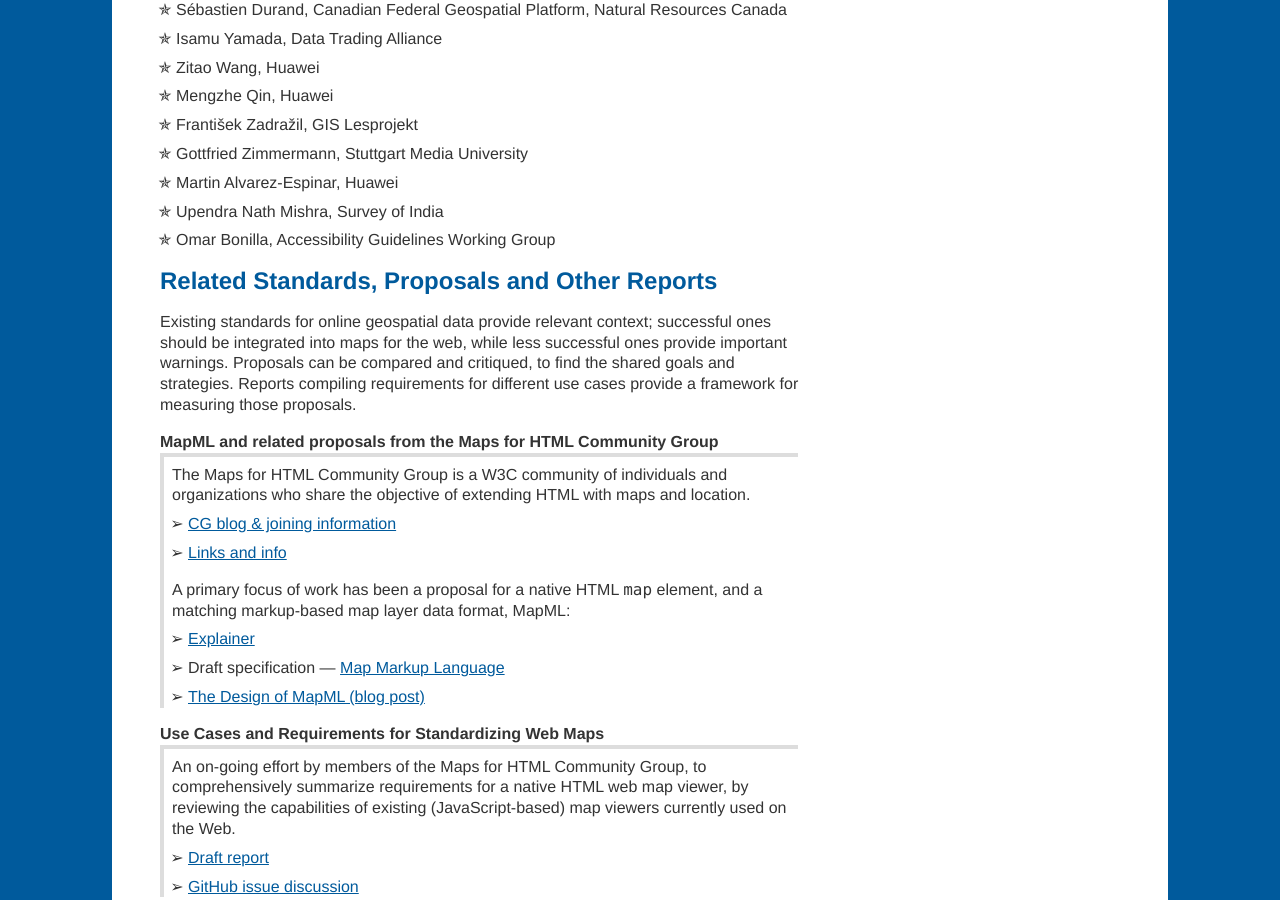
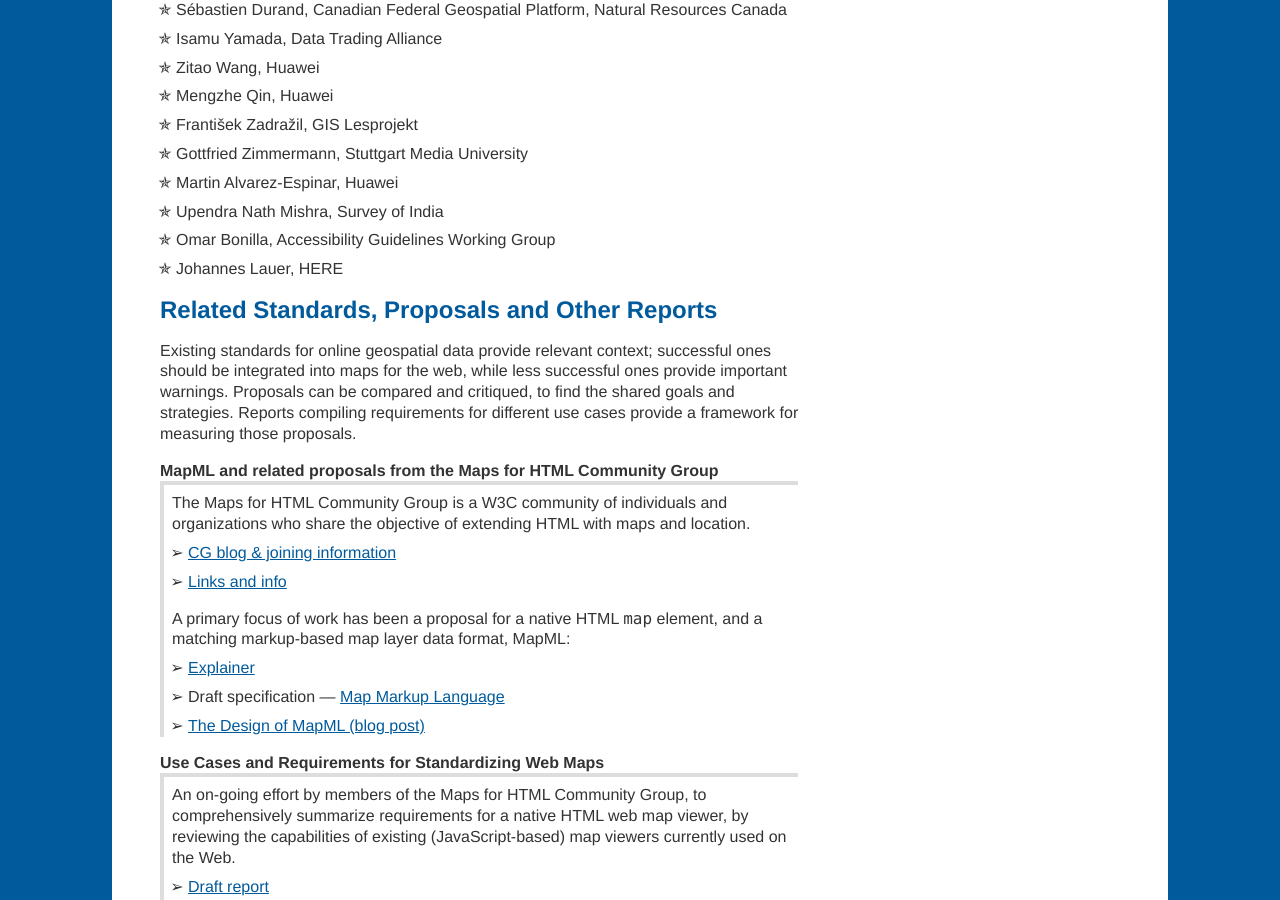
Before and after one commit to Maps4HTML/Maps4HTML-Workshop-2020, a Jekyll site: the page built from supporting-material.html, in a window 1280 px wide and 900 px high, scrolled down 5319 px. Built offline with Jekyll 4.4.1, drawn with Linux system fonts in a browser that asks for light colours.

Commit message:
adding commercial panelist

```diff
--- a/_data/participants.yml
+++ b/_data/participants.yml
@@ -146,3 +146,4 @@
 - "Martin Alvarez-Espinar, Huawei"
 - "Upendra Nath Mishra, Survey of India"
 - "Omar Bonilla, Accessibility Guidelines Working Group"
+- "Johannes Lauer, HERE"
```
